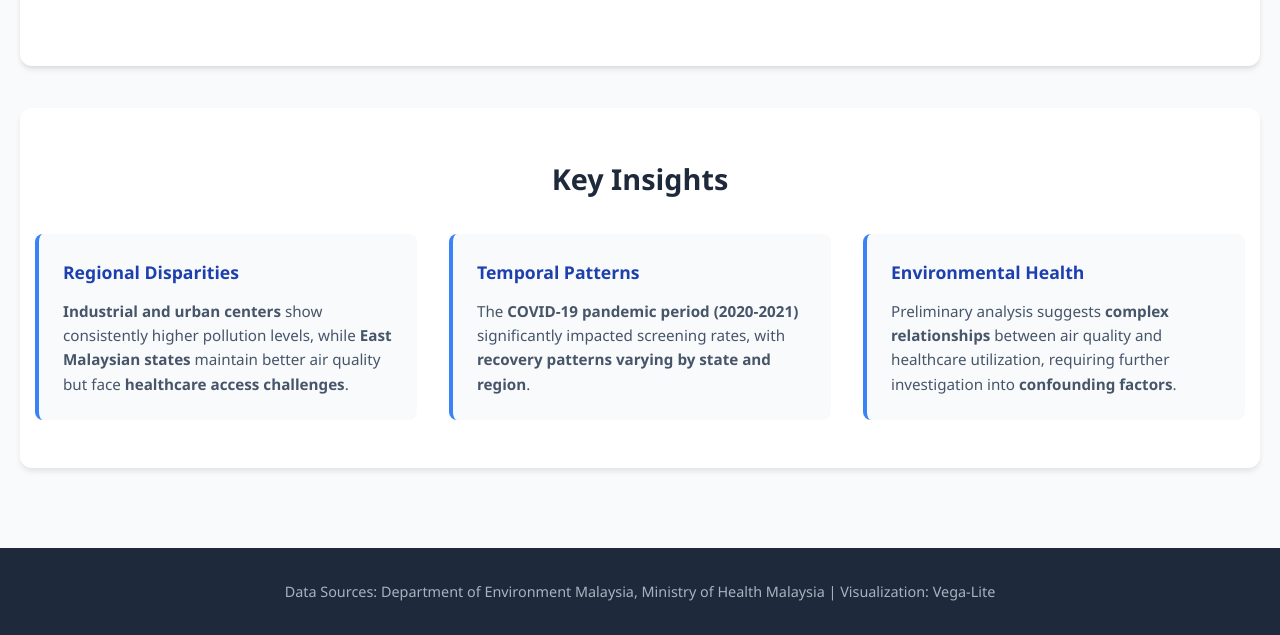
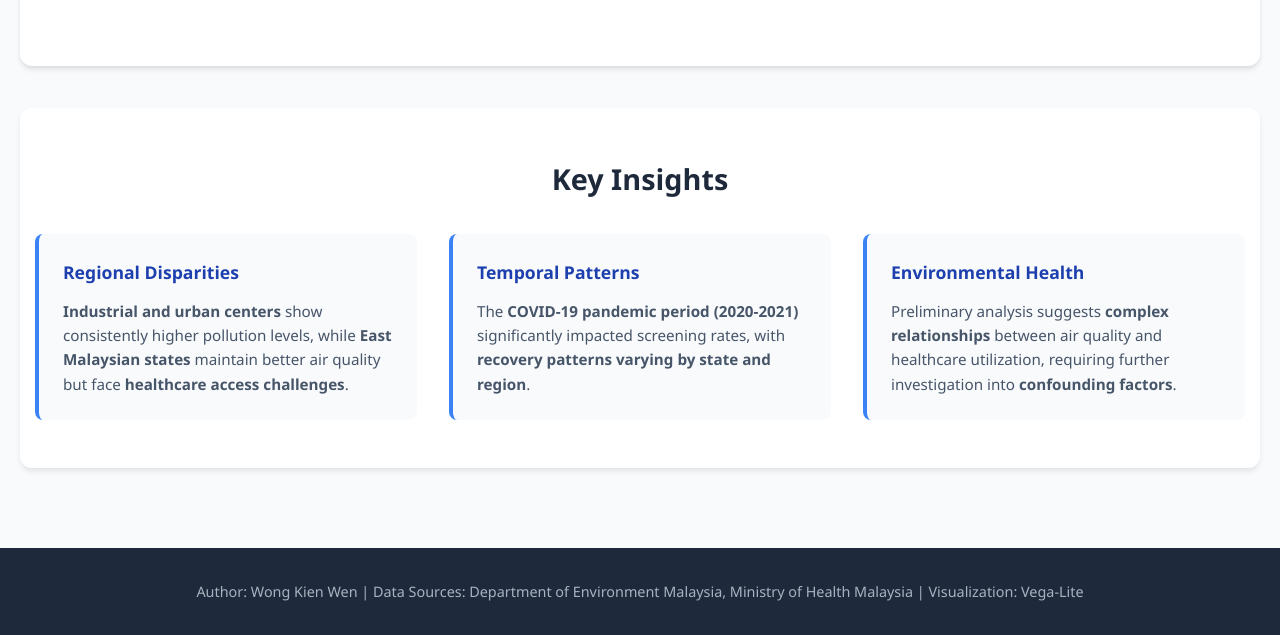
Before and after one commit to NicholasWKW/Data-Visualisation-2, a plain HTML site: page index.html in a window 1280 px wide. Shown: the part 3175-3810 px from the top of the page. Drawn offline with Linux system fonts and the light colour scheme; a script that the page names is missing.

Commit message:
update footer

```diff
--- a/index.html
+++ b/index.html
@@ -109,7 +109,7 @@
     <!-- Footer -->
     <footer class="dashboard-footer">
         <div class="container">
-            <p>Data Sources: Department of Environment Malaysia, Ministry of Health Malaysia | Visualization: Vega-Lite</p>
+            <p>Author: Wong Kien Wen | Data Sources: Department of Environment Malaysia, Ministry of Health Malaysia | Visualization: Vega-Lite</p>
         </div>
     </footer>
 </body>
```
